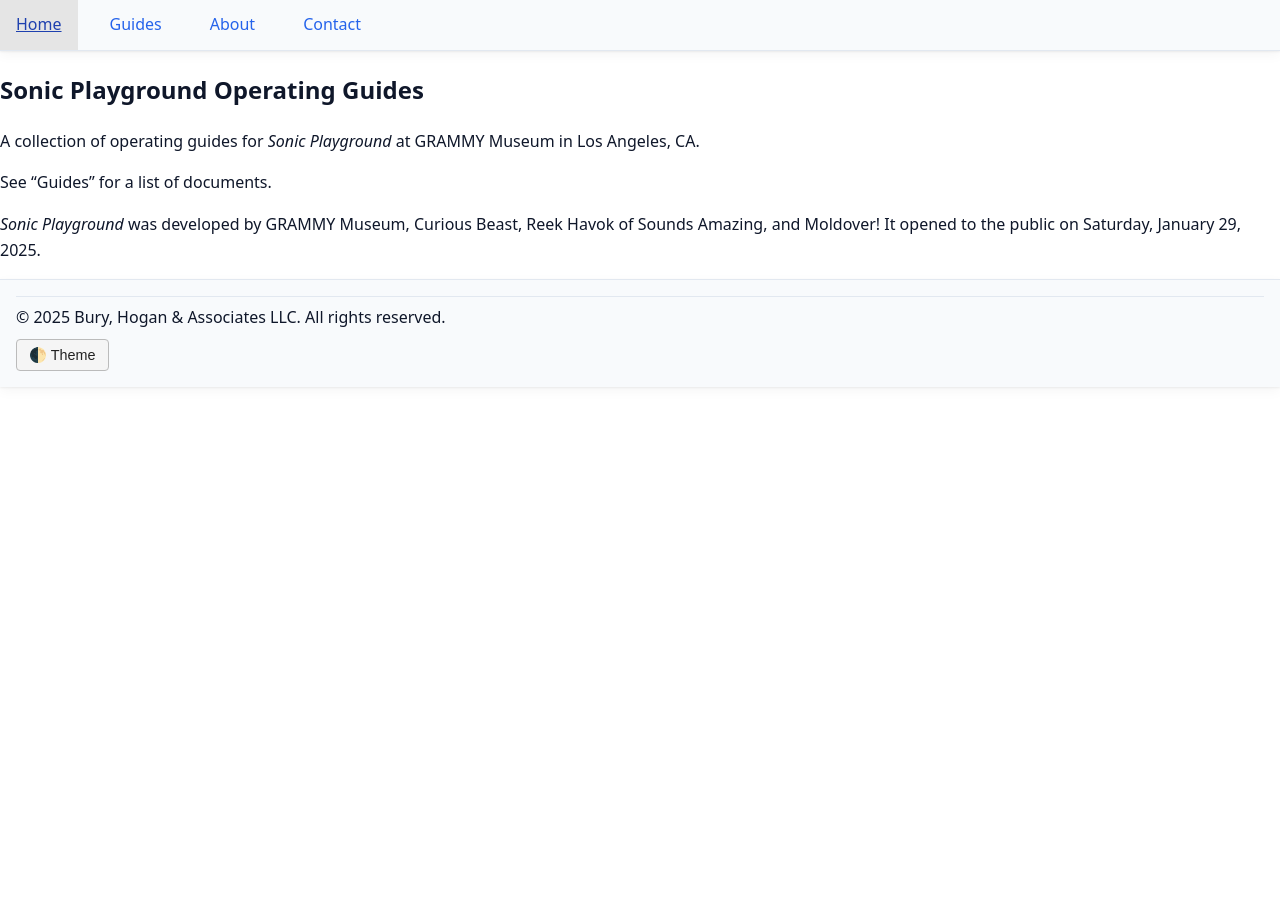
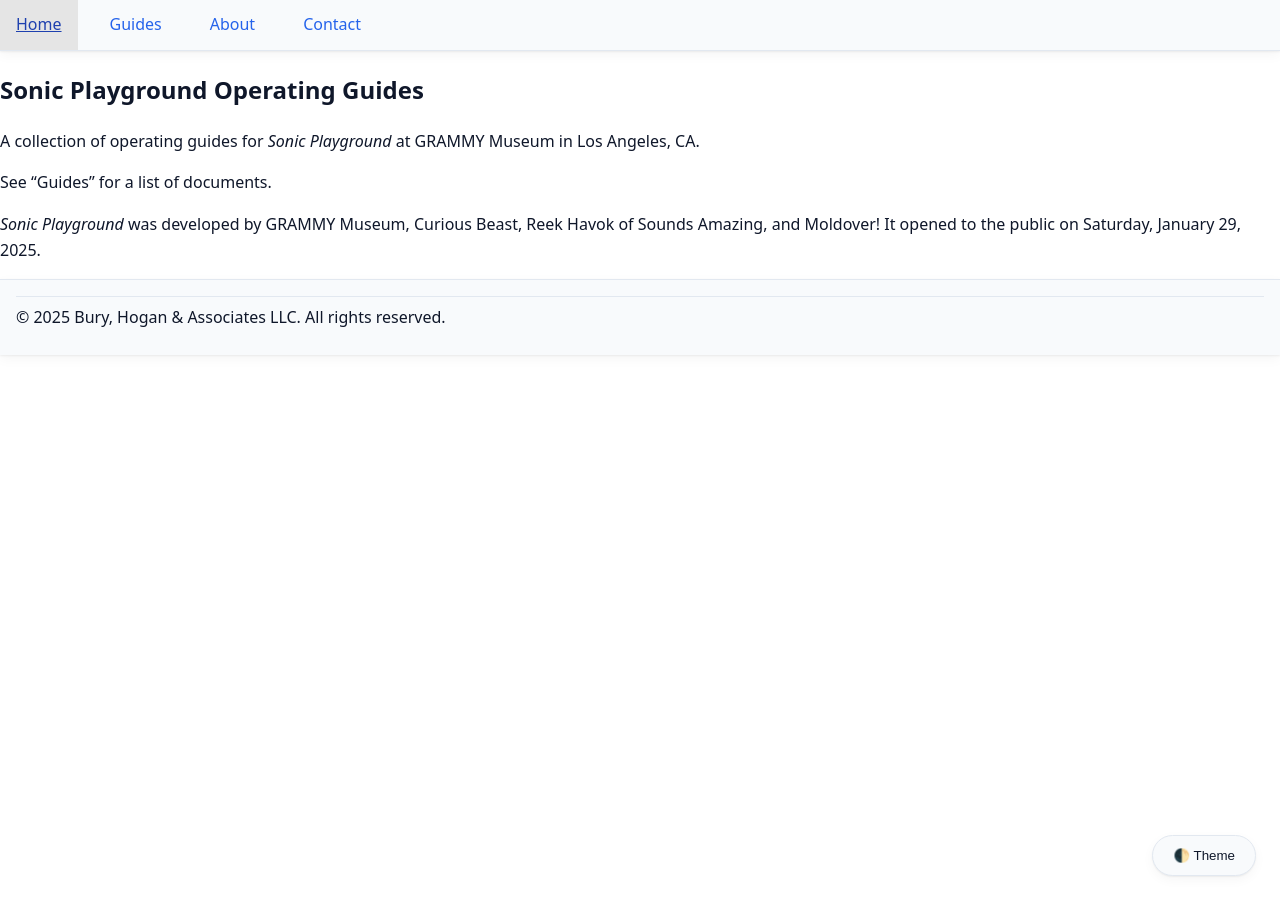
Before and after one commit to buryhoganllc/sonic-playground-guides, a Jekyll site: the page built from index.md, in a window 1280 px wide. Built offline with Jekyll 4.4.1, drawn with Linux system fonts in a browser that asks for light colours.

Commit message:
update to fix theme-toggle

```diff
--- a/assets/css/theme.css
+++ b/assets/css/theme.css
@@ -275,17 +275,25 @@
 
 /* ---------- Theme toggle button ---------- */
 #theme-toggle {
+  position: fixed;
+  right: 1.5rem;
+  bottom: 1.5rem;
+  z-index: 1000;
   margin: 0;
-  display: inline-block;
+  padding: 0.75rem 1.25rem;
+  background: var(--card);
+  color: var(--fg);
+  border: 1px solid var(--border);
+  border-radius: 2rem;
+  box-shadow: var(--shadow);
   cursor: pointer;
-  z-index: 2147483647;
-  pointer-events: auto;
-  background: var(--button-bg);
-  color: var(--button-text);
-  border: 1px solid var(--button-border);
-  border-radius: 4px;
-  padding: 0.5rem 0.75rem;
-    font-size: 0.9rem;
-    line-height: 1;
-    user-select: none;
-  }
+  transition: background 0.2s, color 0.2s, border 0.2s;
+}
+
+#theme-toggle:hover,
+#theme-toggle:focus {
+  background: var(--accent);
+  color: var(--accent-contrast);
+  border-color: var(--accent);
+  outline: none;
+}
```
